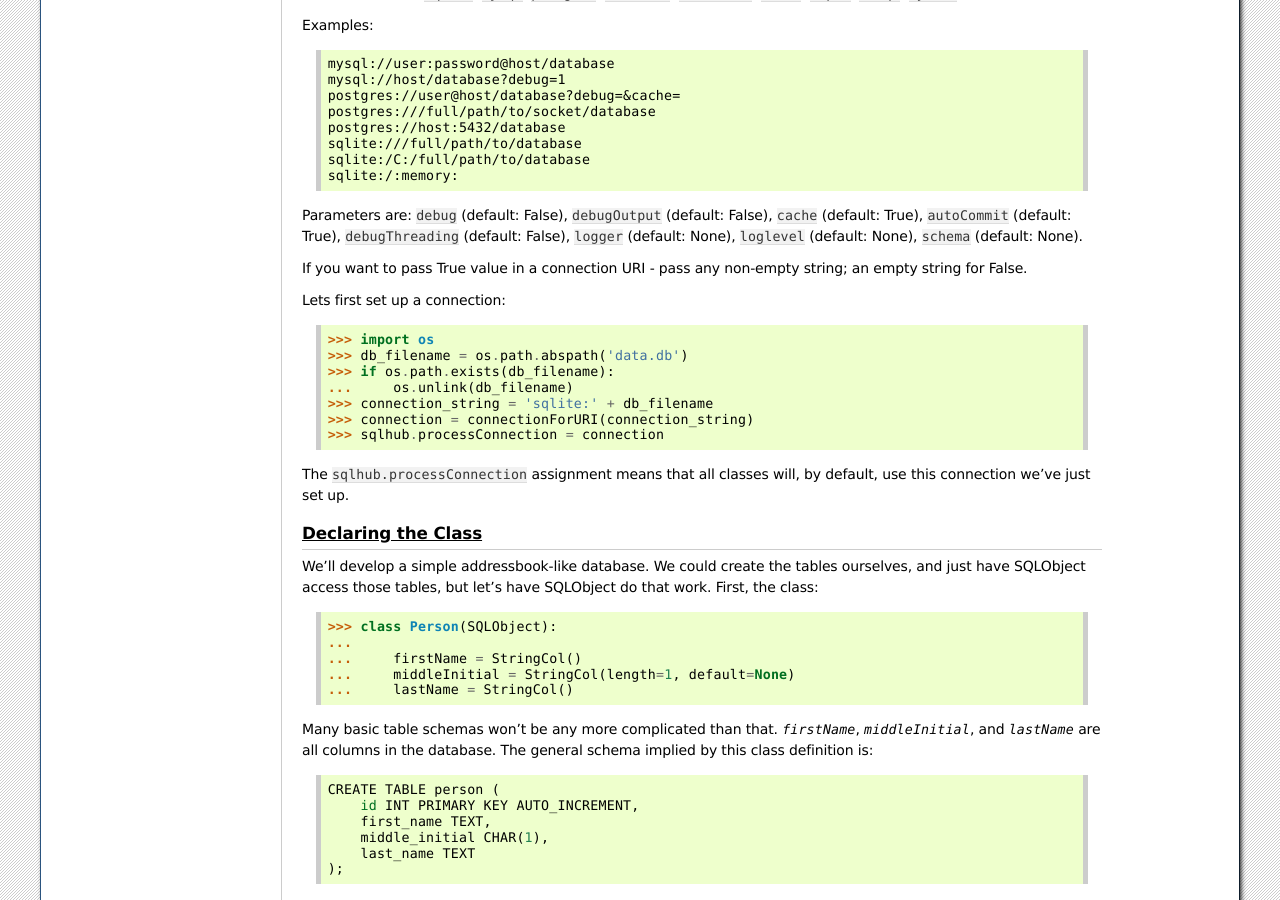
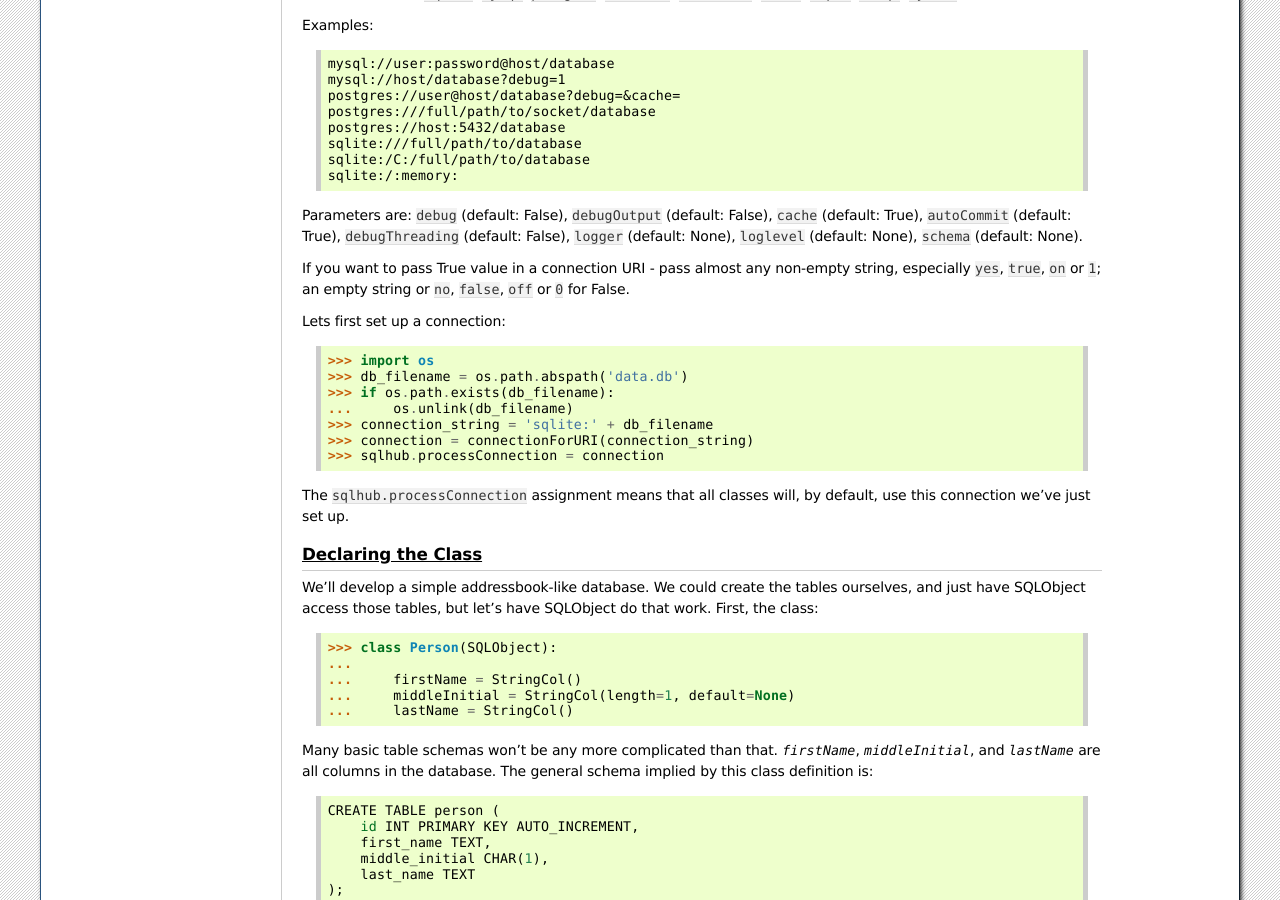
Before and after one commit to sqlobject/sqlobject, a Sphinx documentation site: the page built from docs/SQLObject.rst, in a window 1280 px wide and 900 px high, scrolled down 3112 px. Built offline with Sphinx 7.4.7, drawn with Linux system fonts in a browser that asks for light colours.

Commit message:
Update main docs: clarify how to pass boolean parameters in DB URIs
[skip ci]

```diff
--- a/docs/SQLObject.rst
+++ b/docs/SQLObject.rst
@@ -171,8 +171,9 @@ Parameters are: ``debug`` (default: False), ``debugOutput`` (default: False),
 ``logger`` (default: None), ``loglevel`` (default: None),
 ``schema`` (default: None).
 
-If you want to pass True value in a connection URI - pass any non-empty
-string; an empty string for False.
+If you want to pass True value in a connection URI - pass almost any
+non-empty string, especially ``yes``, ``true``, ``on`` or ``1``; an
+empty string or ``no``, ``false``, ``off`` or ``0`` for False.
 
 Lets first set up a connection::
 
```
